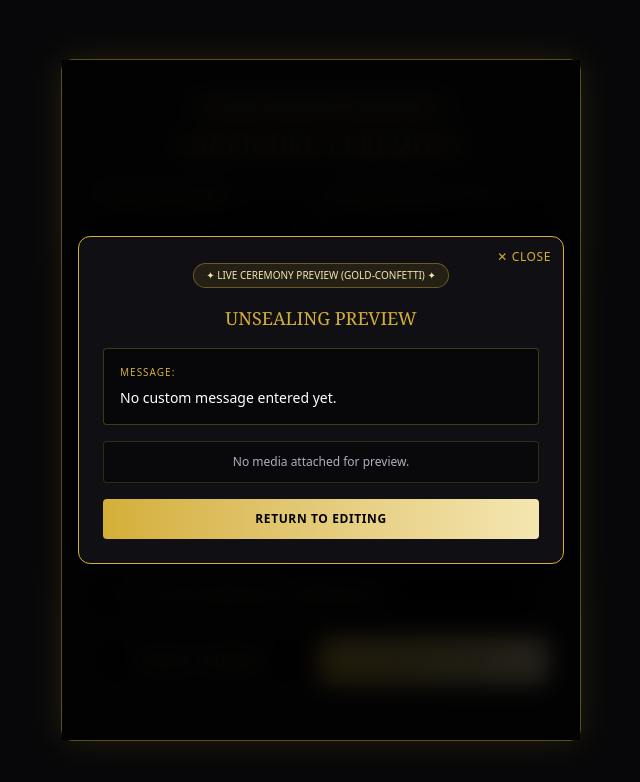
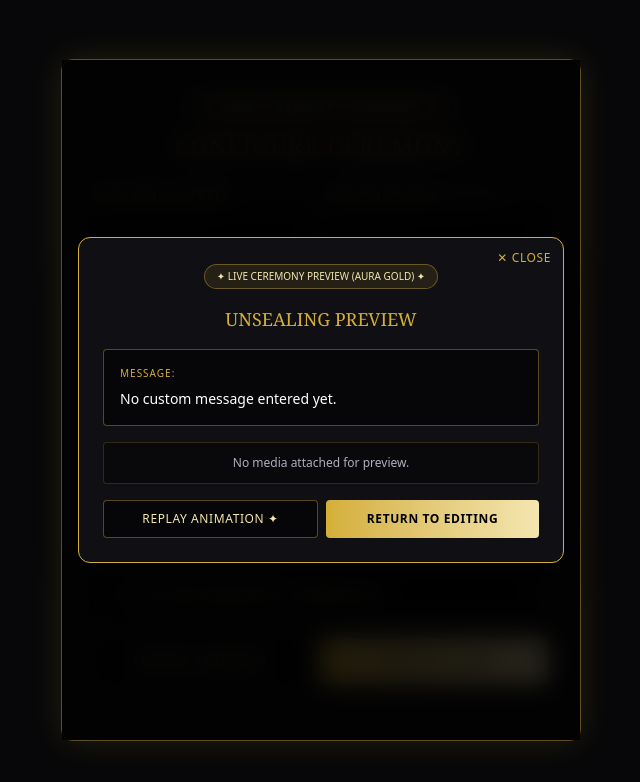
Before and after one commit to Aura-And-Archive/aura-and-archive-web, a Next.js app: page /activate in a window 1280 px wide. Both pictures are taken after a click on the button "PREVIEW CEREMONY". Shown: the top 782 px of the page, without its empty margins (319-959 px from the left). Built offline with nearby package versions, Linux system fonts and the light colour scheme.

Commit message:
Make activation preview modal fully theme-adaptive with matching outlines and interactive particle bursts

```diff
--- a/src/app/activate/page.tsx
+++ b/src/app/activate/page.tsx
@@ -3,6 +3,49 @@
 import { useState, useEffect, Suspense } from 'react';
 import { useSearchParams } from 'next/navigation';
 import { createClient } from '@supabase/supabase-js';
+
+const THEME_CONFIGS: Record<string, { border: string; text: string; badgeBg: string; badgeBorder: string; name: string; colors: string[] }> = {
+  'gold-confetti': {
+    name: 'Aura Gold',
+    border: 'border-[#d4af37]',
+    text: 'text-[#d4af37]',
+    badgeBg: 'bg-[#d4af37]/10',
+    badgeBorder: 'border-[#d4af37]/40',
+    colors: ['#d4af37', '#f4e6b0', '#96760e'],
+  },
+  'executive-light': {
+    name: 'Corporate Lumina',
+    border: 'border-[#e5e4e2]',
+    text: 'text-[#e5e4e2]',
+    badgeBg: 'bg-[#e5e4e2]/10',
+    badgeBorder: 'border-[#e5e4e2]/40',
+    colors: ['#ffffff', '#e5e4e2', '#d4af37'],
+  },
+  'eternal-dove': {
+    name: 'Eternal Remembrance',
+    border: 'border-[#f0f8ff]',
+    text: 'text-[#f0f8ff]',
+    badgeBg: 'bg-white/10',
+    badgeBorder: 'border-white/30',
+    colors: ['#ffffff', '#f0f8ff', '#e6f2ff'],
+  },
+  'gender-reveal': {
+    name: 'New Arrival',
+    border: 'border-[#ffb6c1]',
+    text: 'text-[#ffb6c1]',
+    badgeBg: 'bg-[#ffb6c1]/10',
+    badgeBorder: 'border-[#ffb6c1]/40',
+    colors: ['#ffb6c1', '#87ceeb', '#ffffff', '#ff69b4'],
+  },
+  'ruby-petal': {
+    name: 'Crimson Romance',
+    border: 'border-[#dc143c]',
+    text: 'text-[#ff69b4]',
+    badgeBg: 'bg-[#dc143c]/15',
+    badgeBorder: 'border-[#dc143c]/40',
+    colors: ['#8b0000', '#dc143c', '#ff1493', '#e60049'],
+  },
+};
 
 function ActivateForm() {
   const searchParams = useSearchParams();
@@ -17,6 +60,8 @@ function ActivateForm() {
   const [errorMessage, setErrorMessage] = useState('');
   const [showPreview, setShowPreview] = useState(false);
 
+  const currentTheme = THEME_CONFIGS[effectType] || THEME_CONFIGS['gold-confetti'];
+
   useEffect(() => {
     const urlSerial = searchParams.get('id') || searchParams.get('serial') || searchParams.get('cardId');
     if (urlSerial) {
@@ -24,7 +69,6 @@ function ActivateForm() {
     }
   }, [searchParams]);
 
-  // Handle direct file upload for Pictures, Audio, and Video
   const handleFileUpload = async (e: React.ChangeEvent<HTMLInputElement>) => {
     const file = e.target.files?.[0];
     if (!file) return;
@@ -70,6 +114,111 @@ function ActivateForm() {
   const handleClearMedia = () => {
     setMediaUrl('');
     setUploadedFileName('');
+  };
+
+  const triggerPreviewEffect = (themeKey: string) => {
+    const canvas = document.createElement('canvas');
+    canvas.width = window.innerWidth;
+    canvas.height = window.innerHeight;
+    canvas.style.position = 'fixed';
+    canvas.style.top = '0';
+    canvas.style.left = '0';
+    canvas.style.width = '100vw';
+    canvas.style.height = '100vh';
+    canvas.style.pointerEvents = 'none';
+    canvas.style.zIndex = '999999';
+    document.body.appendChild(canvas);
+
+    const ctx = canvas.getContext('2d');
+    if (!ctx) return;
+
+    const particles: Array<any> = [];
+    const count = 90;
+    const colors = THEME_CONFIGS[themeKey]?.colors || ['#d4af37', '#f4e6b0'];
+
+    for (let i = 0; i < count; i++) {
+      particles.push({
+        x: window.innerWidth / 2,
+        y: window.innerHeight / 2 - 50,
+        vx: (Math.random() - 0.5) * 16,
+        vy: (Math.random() - 0.7) * 14 - 3,
+        size: Math.random() * 7 + 6,
+        color: colors[Math.floor(Math.random() * colors.length)],
+        rotation: Math.random() * Math.PI * 2,
+        rotSpeed: (Math.random() - 0.5) * 0.15,
+        opacity: 1,
+        sway: Math.random() * 3,
+      });
+    }
+
+    let animationFrameId: number;
+    const start = Date.now();
+
+    const render = () => {
+      const elapsed = Date.now() - start;
+      ctx.clearRect(0, 0, canvas.width, canvas.height);
+
+      particles.forEach((p) => {
+        p.x += p.vx + Math.sin(elapsed * 0.003 + p.sway) * 0.5;
+        p.y += p.vy;
+        p.vy += 0.22;
+        p.vx *= 0.98;
+        p.rotation += p.rotSpeed;
+
+        if (elapsed > 1800) p.opacity -= 0.02;
+
+        if (p.opacity > 0) {
+          ctx.save();
+          ctx.globalAlpha = Math.max(0, p.opacity);
+          ctx.translate(p.x, p.y);
+          ctx.rotate(p.rotation);
+          ctx.fillStyle = p.color;
+
+          if (themeKey === 'ruby-petal') {
+            ctx.beginPath();
+            ctx.moveTo(0, -p.size);
+            ctx.bezierCurveTo(p.size * 1.2, -p.size * 0.8, p.size * 1.5, p.size * 0.5, 0, p.size * 1.2);
+            ctx.bezierCurveTo(-p.size * 1.5, p.size * 0.5, -p.size * 1.2, -p.size * 0.8, 0, -p.size);
+            ctx.fill();
+          } else if (themeKey === 'eternal-dove') {
+            ctx.beginPath();
+            ctx.moveTo(0, 0);
+            ctx.quadraticCurveTo(p.size * 0.8, -p.size * 1.2, p.size * 1.4, -p.size * 0.4);
+            ctx.quadraticCurveTo(p.size * 0.6, p.size * 0.2, 0, p.size * 0.5);
+            ctx.quadraticCurveTo(-p.size * 0.6, p.size * 0.2, -p.size * 1.4, -p.size * 0.4);
+            ctx.fill();
+          } else if (themeKey === 'gender-reveal') {
+            ctx.beginPath();
+            ctx.rect(-p.size * 0.4, -p.size * 0.6, p.size * 0.8, p.size * 1.2);
+            ctx.fill();
+          } else {
+            ctx.beginPath();
+            ctx.moveTo(0, -p.size);
+            ctx.lineTo(p.size * 0.3, -p.size * 0.3);
+            ctx.lineTo(p.size, 0);
+            ctx.lineTo(0, p.size);
+            ctx.lineTo(-p.size, 0);
+            ctx.closePath();
+            ctx.fill();
+          }
+          ctx.restore();
+        }
+      });
+
+      if (elapsed < 3000) {
+        animationFrameId = requestAnimationFrame(render);
+      } else {
+        canvas.remove();
+      }
+    };
+
+    animationFrameId = requestAnimationFrame(render);
+  };
+
+  const openPreview = (e: React.MouseEvent) => {
+    e.preventDefault();
+    setShowPreview(true);
+    triggerPreviewEffect(effectType);
   };
 
   const handleActivate = async (e: React.FormEvent) => {
@@ -153,7 +302,7 @@ function ActivateForm() {
               type="text"
               value={activationCode}
               onChange={(e) => setActivationCode(e.target.value)}
-              placeholder="e.g. 8842"
+              placeholder="e.g. 1666"
               className="w-full bg-black/60 border border-[#d4af37]/35 p-3.5 text-white rounded text-[13px] tracking-wider placeholder:text-[#b0aebf]/40 focus:outline-none focus:border-[#d4af37]"
             />
           </div>
@@ -172,7 +321,6 @@ function ActivateForm() {
           />
         </div>
 
-        {/* Modern Aura Gold Upload Button & Masked Success State */}
         <div className="space-y-2">
           <label className="block text-[11px] uppercase tracking-widest text-[#d4af37]">
             Media Destination (Photos, Audio, Video, or URL)
@@ -203,7 +351,7 @@ function ActivateForm() {
                 type="text"
                 value={mediaUrl}
                 onChange={(e) => setMediaUrl(e.target.value)}
-                placeholder="Or paste media URL (YouTube, Vimeo, MP4 link)..."
+                placeholder="Or paste media URL..."
                 className="w-full bg-black/60 border border-[#d4af37]/35 p-3 text-white rounded text-[12px] tracking-wider placeholder:text-[#b0aebf]/40 focus:outline-none focus:border-[#d4af37]"
               />
             </div>
@@ -234,10 +382,7 @@ function ActivateForm() {
         <div className="flex gap-3 pt-1">
           <button
             type="button"
-            onClick={(e) => {
-              e.preventDefault();
-              setShowPreview(true);
-            }}
+            onClick={openPreview}
             className="flex-1 bg-black/60 border border-[#d4af37]/60 hover:border-[#d4af37] text-[#f4e6b0] font-semibold py-3.5 px-4 rounded text-[11px] uppercase tracking-[1.5px] transition-all cursor-pointer"
           >
             Preview Ceremony
@@ -253,28 +398,27 @@ function ActivateForm() {
         </div>
       </form>
 
-      {/* Fully Functional Live Preview Modal */}
       {showPreview && (
         <div className="fixed inset-0 bg-black/85 backdrop-blur-md z-50 flex items-center justify-center p-4">
-          <div className="max-w-[500px] w-full bg-[#101014] border border-[#d4af37] rounded-xl p-6 text-center space-y-4 shadow-2xl relative max-h-[90vh] overflow-y-auto">
+          <div className={`max-w-[500px] w-full bg-[#101014] border ${currentTheme.border} rounded-xl p-6 text-center space-y-4 shadow-2xl relative max-h-[90vh] overflow-y-auto`}>
             <button
               onClick={() => setShowPreview(false)}
               className="absolute top-3 right-3 text-[#d4af37] hover:text-white text-xs uppercase tracking-wider"
             >
               ✕ Close
             </button>
-            <div className="inline-block px-3 py-1 border border-[#d4af37]/40 rounded-full text-[10px] uppercase text-[#f4e6b0] bg-[#d4af37]/10">
-              ✦ Live Ceremony Preview ({effectType}) ✦
+            <div className={`inline-block px-3 py-1 border ${currentTheme.badgeBorder} rounded-full text-[10px] uppercase text-[#f4e6b0] ${currentTheme.badgeBg}`}>
+              ✦ Live Ceremony Preview ({currentTheme.name}) ✦
             </div>
-            <h2 className="text-lg font-serif uppercase text-[#d4af37]">Unsealing Preview</h2>
+            <h2 className={`text-lg font-serif uppercase ${currentTheme.text}`}>Unsealing Preview</h2>
 
-            <div className="bg-black/60 border border-[#d4af37]/30 p-4 rounded text-left space-y-2 text-sm text-[#f4e6b0]">
-              <p className="text-[10px] uppercase tracking-widest text-[#d4af37]">Message:</p>
+            <div className={`bg-black/60 border ${currentTheme.badgeBorder} p-4 rounded text-left space-y-2 text-sm text-[#f4e6b0]`}>
+              <p className={`text-[10px] uppercase tracking-widest ${currentTheme.text}`}>Message:</p>
               <p className="text-white text-sm font-light">{messageText || "No custom message entered yet."}</p>
             </div>
 
             {mediaUrl ? (
-              <div className="relative w-full rounded border border-[#d4af37]/30 bg-black aspect-video overflow-hidden">
+              <div className={`relative w-full rounded border ${currentTheme.badgeBorder} bg-black aspect-video overflow-hidden`}>
                 <video src={mediaUrl} controls playsInline className="w-full h-full object-contain" />
               </div>
             ) : (
@@ -283,12 +427,20 @@ function ActivateForm() {
               </div>
             )}
 
-            <button
-              onClick={() => setShowPreview(false)}
-              className="w-full bg-gradient-to-r from-[#d4af37] to-[#f4e6b0] text-black font-semibold py-3 rounded text-xs uppercase tracking-wider cursor-pointer"
-            >
-              Return to Editing
-            </button>
+            <div className="flex gap-2">
+              <button
+                onClick={() => triggerPreviewEffect(effectType)}
+                className="flex-1 bg-black/60 border border-[#d4af37]/40 hover:border-[#d4af37] text-[#f4e6b0] py-2.5 rounded text-xs uppercase tracking-wider cursor-pointer"
+              >
+                Replay Animation ✦
+              </button>
+              <button
+                onClick={() => setShowPreview(false)}
+                className="flex-1 bg-gradient-to-r from-[#d4af37] to-[#f4e6b0] text-black font-semibold py-2.5 rounded text-xs uppercase tracking-wider cursor-pointer"
+              >
+                Return to Editing
+              </button>
+            </div>
           </div>
         </div>
       )}
```
